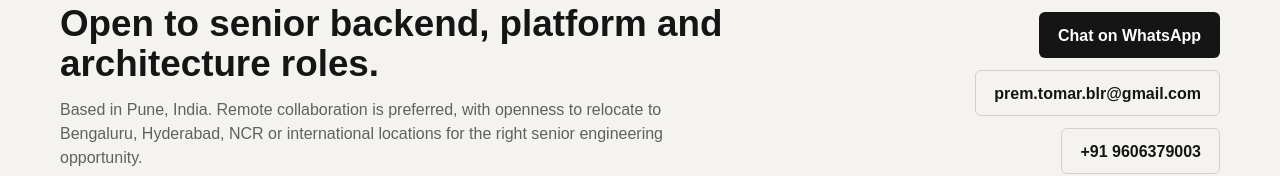
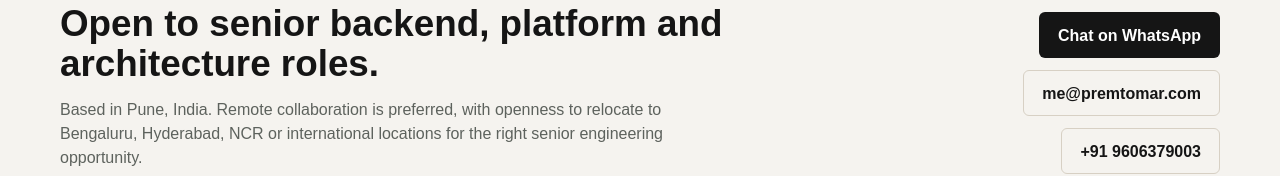
Before and after one commit to Prem-Tomar/portfolio, a React (Vite) app: page / in a window 1280 px wide. Shown: the part 4429-4605 px from the top of the page. Built offline with nearby package versions, Linux system fonts and the light colour scheme.

Commit message:
Update contact email

```diff
--- a/app/page.tsx
+++ b/app/page.tsx
@@ -359,8 +359,8 @@ export default function Home() {
           <a className="button button-primary" href={whatsappUrl} target="_blank" rel="noreferrer">
             Chat on WhatsApp
           </a>
-          <a className="button button-secondary" href="mailto:prem.tomar.blr@gmail.com">
-            prem.tomar.blr@gmail.com
+          <a className="button button-secondary" href="mailto:me@premtomar.com">
+            me@premtomar.com
           </a>
           <a className="button button-quiet" href="tel:+919606379003">
             +91 9606379003
```
